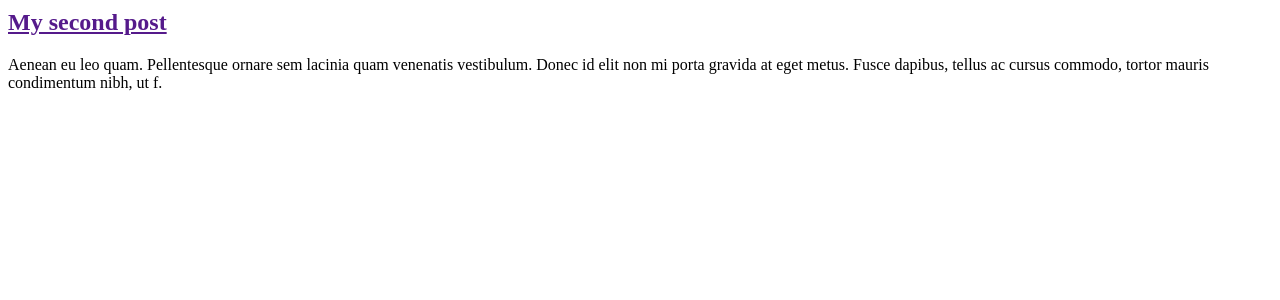
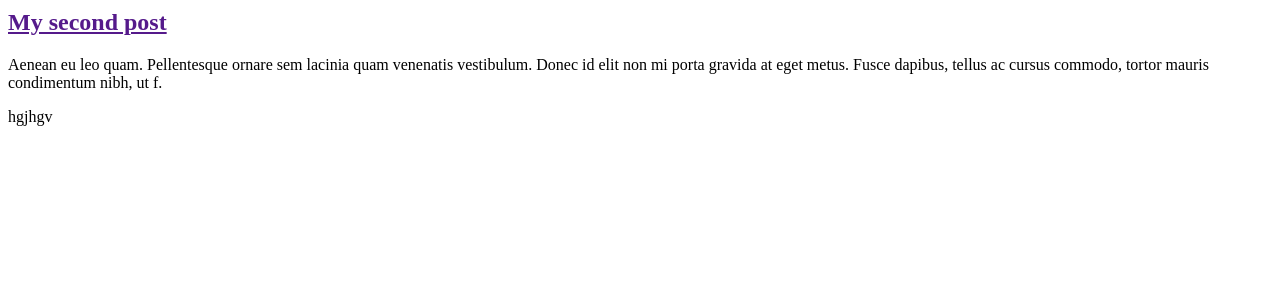
Before and after one commit to alfredo91gomez/demo, a Django app: page / in a window 1280 px wide. Shown: the part 232-532 px from the top of the page. Run offline with Django 3.2, Linux system fonts and the light colour scheme.

Commit message:
Cambie el HTML para la página...

```diff
--- a/plan/templates/plan/post_list.html
+++ b/plan/templates/plan/post_list.html
@@ -17,6 +17,7 @@
             <p>published: 30.06.2021, 10:54:12</p>
             <h2><a href="">My second post</a></h2>
             <p>Aenean eu leo quam. Pellentesque ornare sem lacinia quam venenatis vestibulum. Donec id elit non mi porta gravida at eget metus. Fusce dapibus, tellus ac cursus commodo, tortor mauris condimentum nibh, ut f.</p>
+            <p>hgjhgv</p>
         </div>
     </body>
 </html>
```
